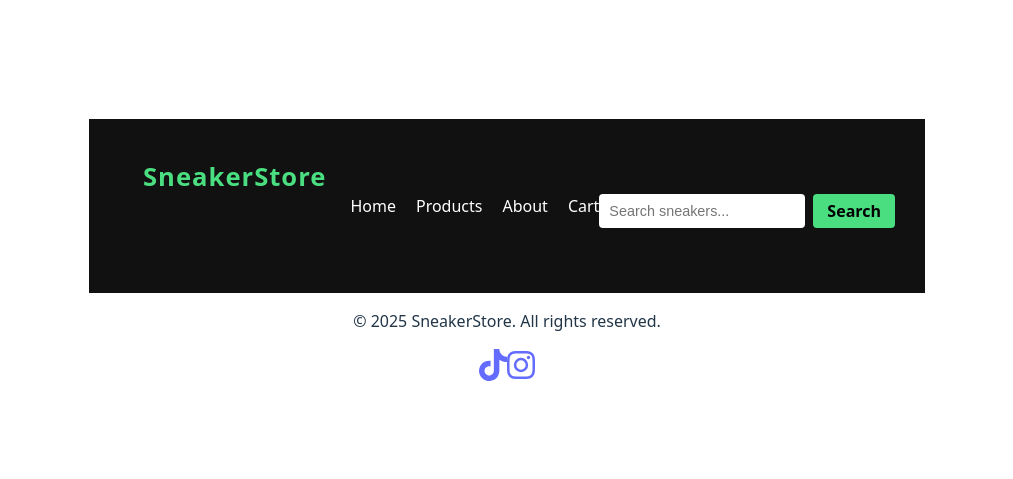
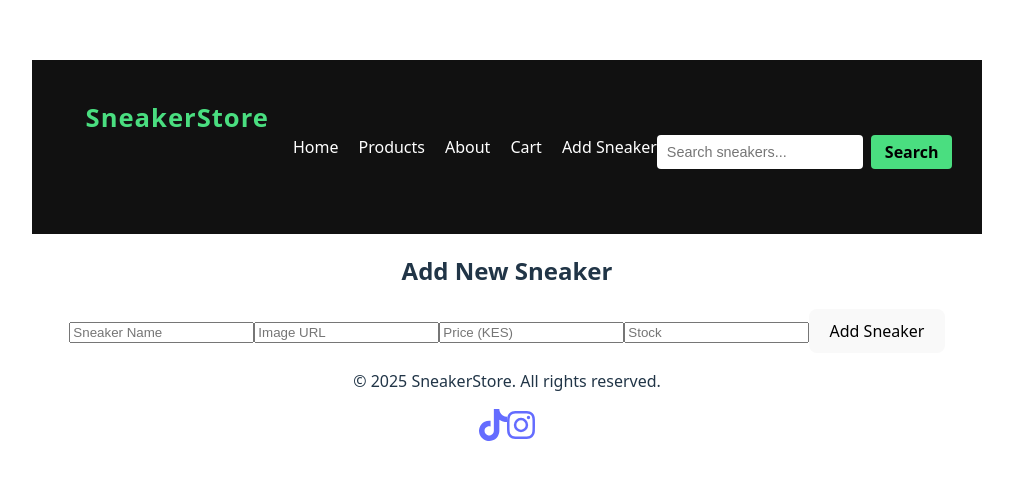
Before and after one commit to allan6757/GRP2-PHASE2, a React (Vite) app: page /add-sneaker in a window 1280 px wide. Shown: the part 149-628 px from the top of the page, without its empty margins (133-1146 px from the left). Built offline with nearby package versions, Linux system fonts and the light colour scheme.

Commit message:
add sneaker

```diff
--- a/src/App.jsx
+++ b/src/App.jsx
@@ -6,6 +6,7 @@ import Items from './components/Items';
 import Cart from './components/Cart';
 import Footer from './components/Footer';
 import Newsletter from './components/Newsletter';
+import AddSneaker from './components/AddSneaker';
 import { CartProvider } from './context/CartContext';
 
 function App() {
@@ -15,6 +16,7 @@ function App() {
       <Routes>
         <Route path="/" element={<><Home /><Items /><Newsletter /></>} />
         <Route path="/cart" element={<Cart />} />
+        <Route path="/add-sneaker" element={<AddSneaker />} />
       </Routes>
       <Footer />
     </CartProvider>
--- /dev/null
+++ b/src/components/AddSneaker.jsx
@@ -0,0 +1,60 @@
+import React, { useState } from "react";
+import { useNavigate } from "react-router-dom";
+import "../App.css";
+
+const API_BASE_URL = "http://localhost:3000/product";
+
+function AddSneaker() {
+  const [formData, setFormData] = useState({
+    name: "",
+    image: "",
+    Price: "",
+    Stock: ""
+  });
+
+  const navigate = useNavigate();
+
+  const handleChange = (e) => {
+    const { name, value } = e.target;
+    setFormData(prev => ({ ...prev, [name]: value }));
+  };
+
+  const handleSubmit = (e) => {
+    e.preventDefault();
+
+    fetch(API_BASE_URL, {
+      method: "POST",
+      headers: {
+        "Content-Type": "application/json"
+      },
+      body: JSON.stringify(formData)
+    })
+      .then((res) => {
+        if (!res.ok) throw new Error("Failed to add sneaker");
+        return res.json();
+      })
+      .then(() => {
+        alert("Sneaker added!");
+        navigate("/");
+      })
+      .catch((err) => {
+        console.error(err);
+        alert("Error adding sneaker.");
+      });
+  };
+
+  return (
+    <div className="form-container">
+      <h2>Add New Sneaker</h2>
+      <form onSubmit={handleSubmit} className="sneaker-form">
+        <input type="text" name="name" placeholder="Sneaker Name" value={formData.name} onChange={handleChange} required />
+        <input type="text" name="image" placeholder="Image URL" value={formData.image} onChange={handleChange} required />
+        <input type="number" name="Price" placeholder="Price (KES)" value={formData.Price} onChange={handleChange} required />
+        <input type="number" name="Stock" placeholder="Stock" value={formData.Stock} onChange={handleChange} required />
+        <button type="submit">Add Sneaker</button>
+      </form>
+    </div>
+  );
+}
+
+export default AddSneaker;
--- a/src/components/Navbar.jsx
+++ b/src/components/Navbar.jsx
@@ -1,34 +1,27 @@
-// components/NavBar.jsx
-
 import React from "react";
 import { Link } from "react-router-dom";
 import "../App.css";
 
-// Functional component for navigation bar
 function Navbar() {
   return (
-        <>
-            {/* React fragment wraps everything without adding extra DOM element */}
     <nav className="navbar">
-                {/* Logo section that links to Home */}
       <div className="logo">
         <Link to="/">SneakerStore</Link>
       </div>
 
-                {/* Navigation menu */}
       <ul className="nav-links">
-                    <li><Link to="/Home">Home</Link></li>
-                    <li><Link to="/Items">Products</Link></li>
-                    <li><Link to="/About">About</Link></li>
-                    <li><Link to="/Cart">Cart</Link></li>
+        <li><Link to="/">Home</Link></li>
+        <li><Link to="/">Products</Link></li>
+        <li><Link to="/about">About</Link></li>
+        <li><Link to="/cart">Cart</Link></li>
+        <li><Link to="/add-sneaker">Add Sneaker</Link></li>
       </ul>
-                {/* Search bar */}
+
       <div className="search-bar">
         <input type="text" placeholder="Search sneakers..." />
         <button>Search</button>
       </div>
     </nav>
-        </>
   );
 }
 
```
Lines whose indentation alone changed are shown as unchanged.
